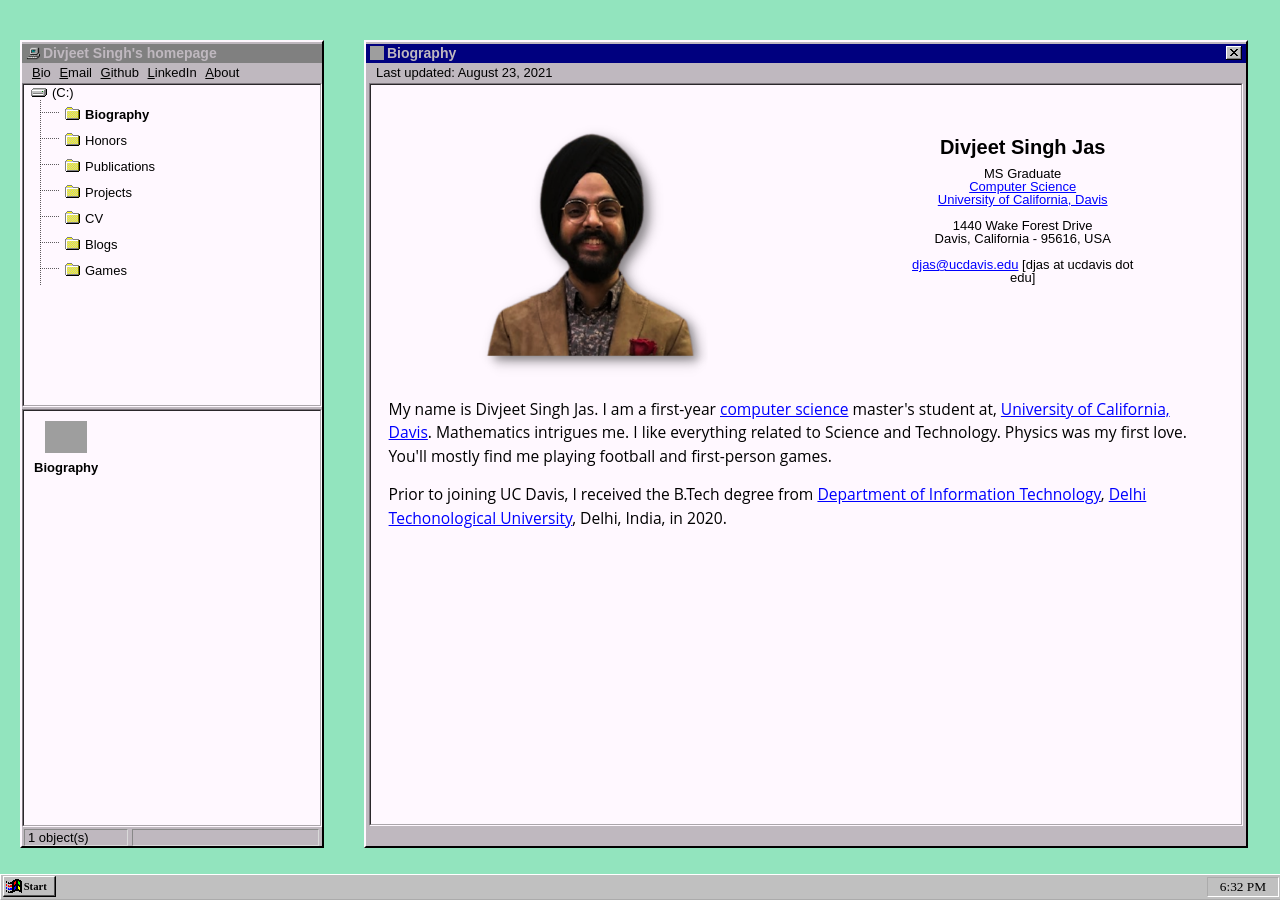
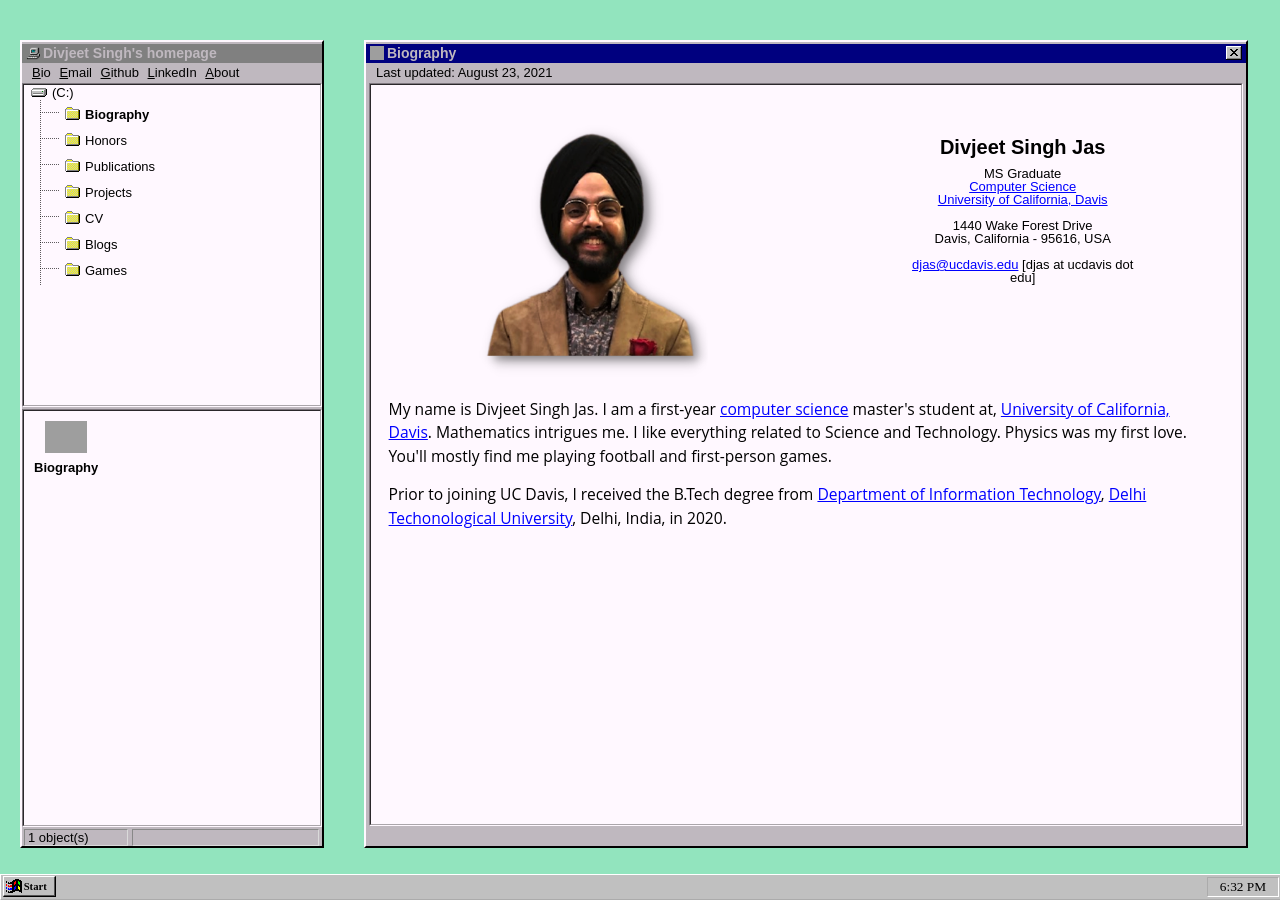
Before and after one commit to singhdivjeet/portfolio-website, a Jekyll site: the page built from _bio/bio.html, in a window 1280 px wide. Built offline with Jekyll 4.4.1, drawn with Linux system fonts in a browser that asks for light colours; grey boxes are pictures that could not be loaded.

Commit message:
brightness increased

```diff
--- a/_bio/bio.html
+++ b/_bio/bio.html
@@ -14,6 +14,7 @@ permalink: /bio/index.html
 }
 .bio_image {
     width: 250px;
+    filter: brightness(1.2);
     /* padding: 1rem; */
     /* float: left; */
     /* border-radius: 50%; */
```
